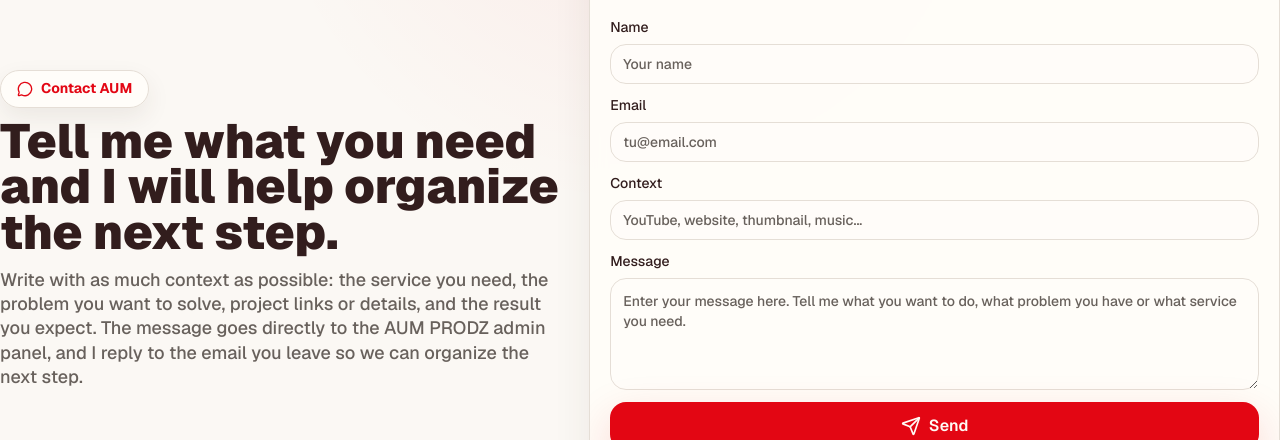
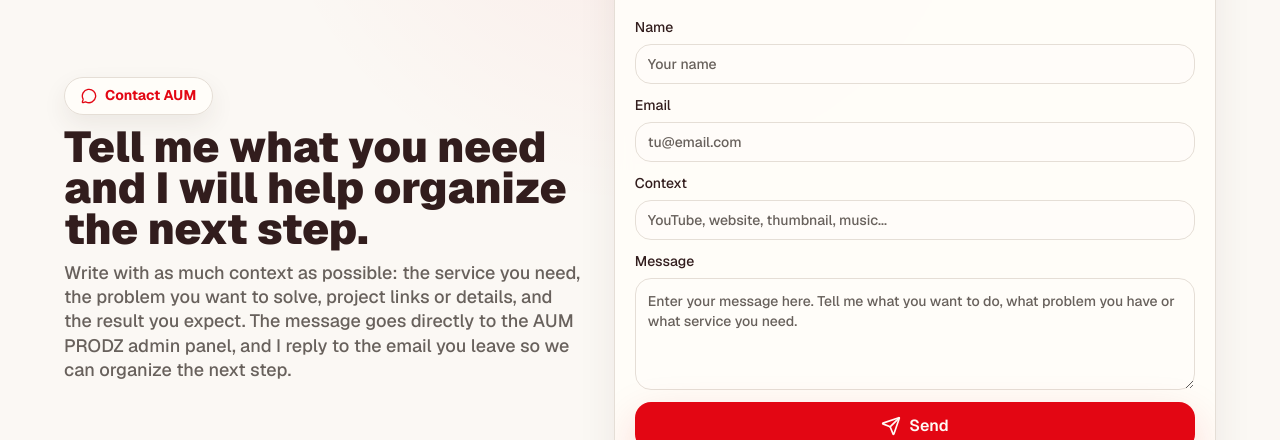
Before and after one commit to aumdevs/aumprodz, a Next.js app: page /contacto in a window 1280 px wide. Shown: the part 214-654 px from the top of the page. Built offline with nearby package versions, Linux system fonts and the light colour scheme; no server answers.

Commit message:
Center contact page layout

```diff
--- a/src/app/(public)/contacto/page.tsx
+++ b/src/app/(public)/contacto/page.tsx
@@ -161,20 +161,20 @@ export default async function ContactPage() {
       )
     : "#";
   return (
-    <section className="flex min-h-[calc(100svh-5.5rem)] py-5 lg:h-[calc(100svh-5.5rem)] lg:min-h-0 lg:overflow-hidden lg:py-4">
+    <section className="flex min-h-[calc(100svh-5.5rem)] px-4 py-5 lg:h-[calc(100svh-5.5rem)] lg:min-h-0 lg:overflow-hidden lg:px-8 lg:py-4">
       <PublicEventTracker eventName="page_view" page="/contacto" source="contact" />
 
-      <div className="public-shell grid min-h-0 flex-1 gap-6 lg:grid-cols-[0.9fr_1.1fr] lg:items-center">
-        <div className="space-y-5">
+      <div className="mx-auto grid min-h-0 w-full max-w-6xl flex-1 gap-8 lg:grid-cols-[0.86fr_1fr] lg:items-center xl:max-w-[72rem]">
+        <div className="mx-auto max-w-xl space-y-5 lg:mx-0">
           <div className="space-y-3">
             <div className="mammouth-pill inline-flex items-center gap-2 rounded-full px-4 py-2 text-sm font-bold text-primary">
               <MessageCircle className="size-4" />
               {copy.badge}
             </div>
-            <h1 className="mammouth-title text-4xl sm:text-5xl">
+            <h1 className="mammouth-title text-3xl leading-[1.04] sm:text-4xl xl:text-[2.7rem]">
               {copy.title}
             </h1>
-            <p className="mammouth-subtitle hidden max-w-2xl text-lg leading-8 sm:block">
+            <p className="mammouth-subtitle hidden text-base leading-7 sm:block xl:text-lg xl:leading-8">
               {copy.message}
             </p>
           </div>
```
